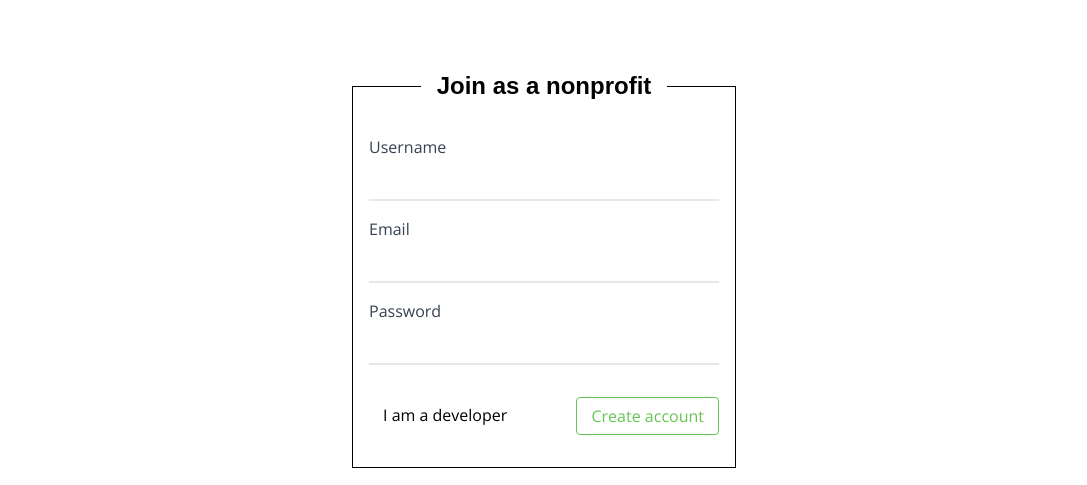
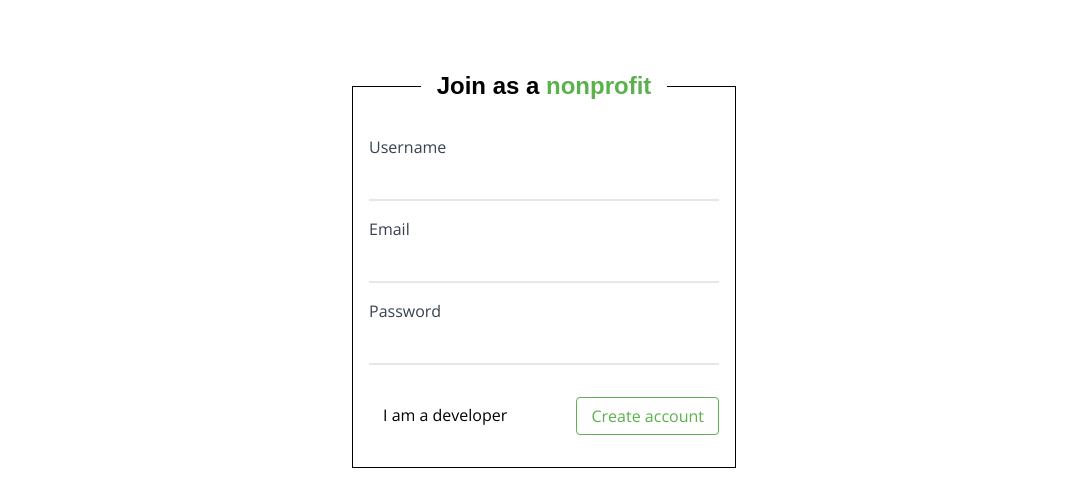
Before and after one commit to arnaugomez/devs4change.next, a Next.js app: page /join/nonprofit in a window 1280 px wide. Shown: the part 235-720 px from the top of the page, without its empty margins (96-1183 px from the left). Built offline with nearby package versions, Linux system fonts and the light colour scheme; a web font is replaced by a local one.

Commit message:
better button colors

```diff
--- a/pages/join/index.tsx
+++ b/pages/join/index.tsx
@@ -45,7 +45,7 @@ export default function Join() {
   }
 
   return (
-    <LoginFormCard title="Join">
+    <LoginFormCard title={<>Join as a <span className="text-cta">developer</span></>}>
       <Formik
         initialValues={initialValues}
         onSubmit={onSubmit}
--- a/pages/join/nonprofit.tsx
+++ b/pages/join/nonprofit.tsx
@@ -45,7 +45,13 @@ export default function JoinNonprofit() {
   }
 
   return (
-    <LoginFormCard title="Join as a nonprofit">
+    <LoginFormCard
+      title={
+        <>
+          Join as a <span className="text-brand-600">nonprofit</span>
+        </>
+      }
+    >
       <Formik
         initialValues={initialValues}
         onSubmit={onSubmit}
--- a/src/common/view/components/atoms/Button.tsx
+++ b/src/common/view/components/atoms/Button.tsx
@@ -9,6 +9,12 @@ export interface ButtonProps {
   type?: "button" | "submit";
   hasBorder?: boolean;
 }
+
+const mapColorToDisplayColor: Record<ButtonProps["color"], string> = {
+  brand: "brand-600",
+  cta: "cta",
+  black: "black",
+};
 
 export default class Button extends Component<ButtonProps> {
   render() {
@@ -22,13 +28,14 @@ export default class Button extends Component<ButtonProps> {
     } = this.props;
 
     const ButtonTag = isLink ? "a" : "button";
+    const displayColor = mapColorToDisplayColor[color];
 
     return (
       <ButtonTag
         type={type}
         className={cn(
-          `px-3.5 py-1.5 rounded bg-white text-${color} hover:bg-${color} hover:text-white`,
-          hasBorder && `border border-${color}`
+          `px-3.5 py-1.5 rounded bg-white text-${displayColor} hover:bg-${displayColor} hover:text-white`,
+          hasBorder && `border border-${displayColor}`
         )}
         {...props}
       >
--- a/src/user/view/components/LoginFormCard.tsx
+++ b/src/user/view/components/LoginFormCard.tsx
@@ -1,7 +1,7 @@
 import React, { ReactNode } from "react";
 
 interface Props {
-  title: string;
+  title: string | ReactNode;
   children: ReactNode;
 }
 
```
